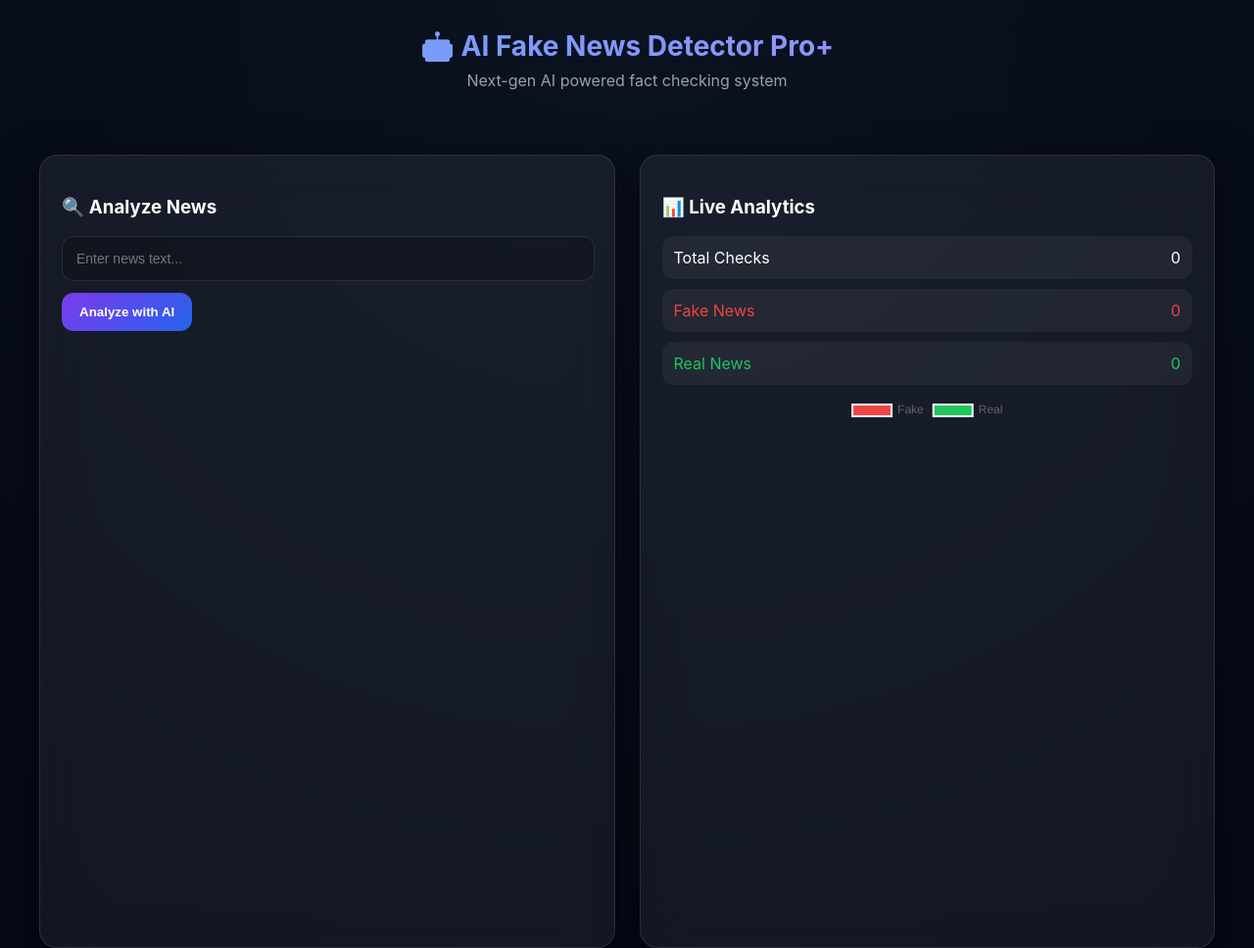
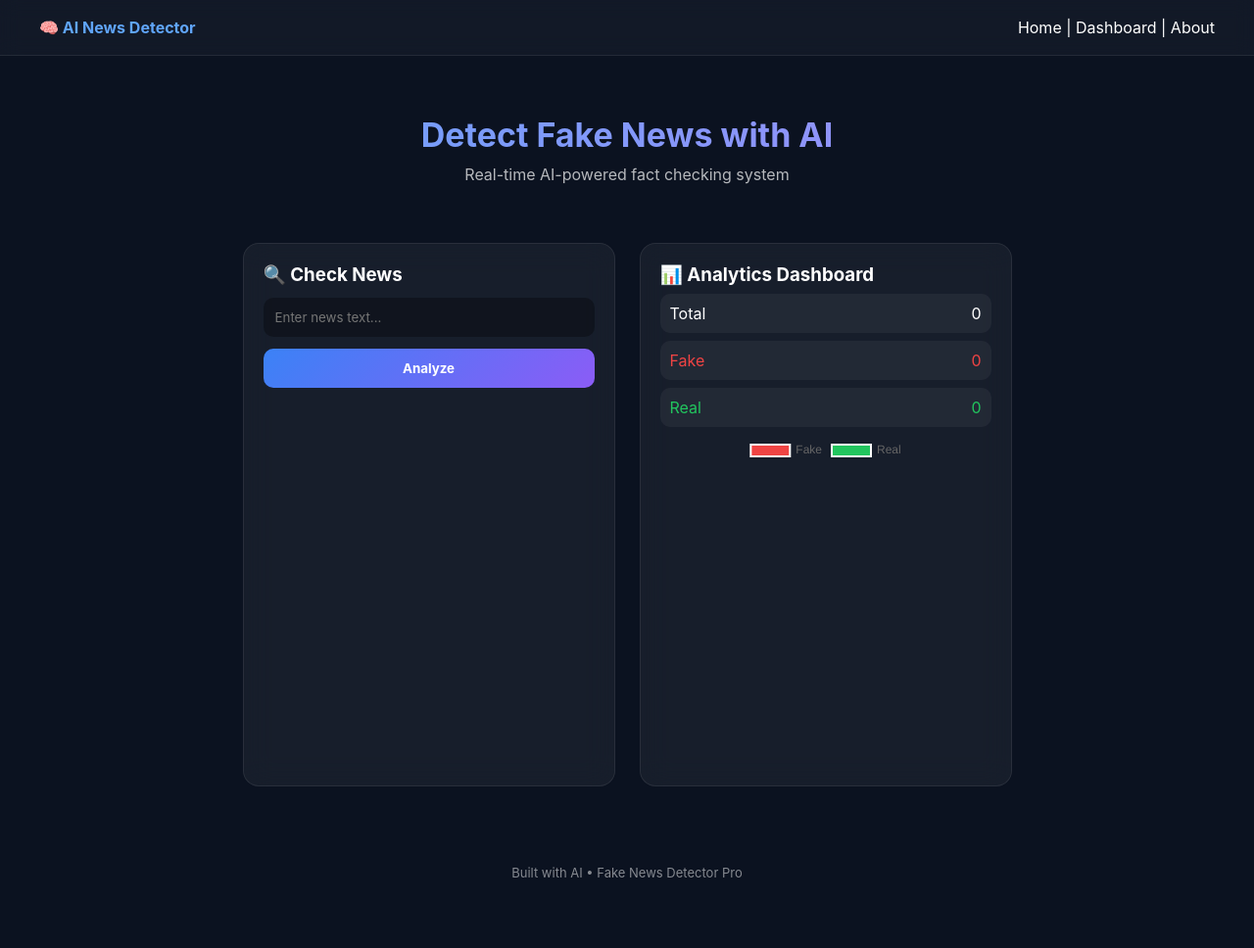
Before and after one commit to asad-449/fake-news-project, a website: page index.html in a window 1280 px wide. Shown: the whole page at 98% size. After the commit the page ends 919 px from the top, so only its background shows below. Drawn offline with nearby package versions, Linux system fonts and the light colour scheme.

Commit message:
Add files via upload

```diff
--- a/index.html
+++ b/index.html
@@ -1,125 +1,128 @@
 <!DOCTYPE html>
 <html>
 <head>
-  <title>AI News Detector Pro+</title>
+  <title>Fake News AI Detector</title>
 
   <script src="https://cdn.jsdelivr.net/npm/chart.js"></script>
 
   <style>
-    :root {
-      --bg1: #050816;
-      --bg2: #0b1220;
-      --glass: rgba(255,255,255,0.06);
-      --border: rgba(255,255,255,0.1);
-      --primary: #7c3aed;
-      --accent: #22c55e;
-      --danger: #ef4444;
+    * {
+      margin: 0;
+      padding: 0;
+      box-sizing: border-box;
+      font-family: -apple-system, BlinkMacSystemFont, "Segoe UI";
     }
 
     body {
-      margin: 0;
-      font-family: -apple-system, BlinkMacSystemFont, "Segoe UI";
-      background: radial-gradient(circle at top, var(--bg2), var(--bg1));
+      background: #0b1220;
       color: white;
-      overflow-x: hidden;
     }
 
-    /* HEADER */
-    .header {
-      text-align: center;
-      padding: 30px 10px;
+    /* NAVBAR */
+    .navbar {
+      display: flex;
+      justify-content: space-between;
+      padding: 18px 40px;
+      background: rgba(255,255,255,0.03);
+      border-bottom: 1px solid rgba(255,255,255,0.08);
+      position: sticky;
+      top: 0;
+      backdrop-filter: blur(10px);
     }
 
-    .header h1 {
-      font-size: 28px;
-      margin: 0;
+    .logo {
+      font-weight: 700;
+      color: #60a5fa;
+    }
+
+    /* HERO */
+    .hero {
+      text-align: center;
+      padding: 60px 20px 30px;
+    }
+
+    .hero h1 {
+      font-size: 34px;
       background: linear-gradient(90deg, #60a5fa, #a78bfa);
       -webkit-background-clip: text;
       -webkit-text-fill-color: transparent;
     }
 
-    .header p {
-      opacity: 0.6;
-      margin-top: 8px;
+    .hero p {
+      margin-top: 10px;
+      opacity: 0.7;
     }
 
-    /* LAYOUT */
-    .container {
-      display: grid;
-      grid-template-columns: 1fr 1fr;
+    /* MAIN SECTION */
+    .section {
+      display: flex;
+      justify-content: center;
       gap: 25px;
-      padding: 20px 40px;
+      padding: 30px;
+      flex-wrap: wrap;
     }
 
-    /* GLASS CARD */
     .card {
-      background: var(--glass);
-      border: 1px solid var(--border);
-      backdrop-filter: blur(25px);
-      border-radius: 18px;
-      padding: 22px;
-      box-shadow: 0 10px 40px rgba(0,0,0,0.5);
-      transition: 0.3s;
+      background: rgba(255,255,255,0.05);
+      border: 1px solid rgba(255,255,255,0.08);
+      border-radius: 16px;
+      padding: 20px;
+      width: 380px;
+      backdrop-filter: blur(15px);
     }
 
-    .card:hover {
-      transform: translateY(-4px);
-    }
-
-    /* INPUT */
     input {
-      width: 95%;
-      padding: 14px;
-      border-radius: 12px;
-      border: 1px solid rgba(255,255,255,0.1);
-      background: rgba(0,0,0,0.2);
+      width: 100%;
+      padding: 12px;
+      border-radius: 10px;
+      border: none;
+      margin-top: 12px;
+      outline: none;
+      background: rgba(0,0,0,0.3);
       color: white;
-      outline: none;
-      font-size: 14px;
     }
 
     button {
       margin-top: 12px;
-      padding: 12px 18px;
+      padding: 12px;
+      width: 100%;
       border: none;
-      border-radius: 12px;
-      background: linear-gradient(135deg, #7c3aed, #2563eb);
+      border-radius: 10px;
+      background: linear-gradient(135deg, #3b82f6, #8b5cf6);
       color: white;
-      font-weight: 600;
+      font-weight: bold;
       cursor: pointer;
-      transition: 0.3s;
     }
 
     button:hover {
-      transform: scale(1.05);
+      transform: scale(1.02);
     }
 
-    /* RESULT */
     #result {
       margin-top: 15px;
-      font-size: 15px;
-      line-height: 1.6;
+      line-height: 1.5;
     }
 
     /* DASHBOARD */
     .stat {
-      background: rgba(255,255,255,0.05);
-      padding: 12px;
-      border-radius: 12px;
-      margin: 10px 0;
       display: flex;
       justify-content: space-between;
+      padding: 10px;
+      margin: 8px 0;
+      background: rgba(255,255,255,0.05);
+      border-radius: 10px;
     }
 
-    .fake { color: var(--danger); }
-    .real { color: var(--accent); }
+    .fake { color: #ef4444; }
+    .real { color: #22c55e; }
 
-    /* MOBILE */
-    @media(max-width: 900px){
-      .container{
-        grid-template-columns: 1fr;
-        padding: 10px;
-      }
+    /* FOOTER */
+    .footer {
+      text-align: center;
+      padding: 20px;
+      margin-top: 30px;
+      opacity: 0.5;
+      font-size: 13px;
     }
 
   </style>
@@ -127,40 +130,48 @@
 
 <body>
 
-<div class="header">
-  <h1>🤖 AI Fake News Detector Pro+</h1>
-  <p>Next-gen AI powered fact checking system</p>
+<!-- NAV -->
+<div class="navbar">
+  <div class="logo">🧠 AI News Detector</div>
+  <div>Home | Dashboard | About</div>
 </div>
 
-<div class="container">
+<!-- HERO -->
+<div class="hero">
+  <h1>Detect Fake News with AI</h1>
+  <p>Real-time AI-powered fact checking system</p>
+</div>
+
+<!-- MAIN -->
+<div class="section">
 
   <!-- INPUT CARD -->
   <div class="card">
-    <h3>🔍 Analyze News</h3>
+    <h3>🔍 Check News</h3>
 
     <input type="text" id="newsInput" placeholder="Enter news text...">
 
-    <button onclick="checkNews()">Analyze with AI</button>
+    <button onclick="checkNews()">Analyze</button>
 
     <div id="result"></div>
   </div>
 
-  <!-- DASHBOARD CARD -->
+  <!-- DASHBOARD -->
   <div class="card">
-    <h3>📊 Live Analytics</h3>
+    <h3>📊 Analytics Dashboard</h3>
 
     <div class="stat">
-      <span>Total Checks</span>
+      <span>Total</span>
       <span id="total">0</span>
     </div>
 
     <div class="stat fake">
-      <span>Fake News</span>
+      <span>Fake</span>
       <span id="fake">0</span>
     </div>
 
     <div class="stat real">
-      <span>Real News</span>
+      <span>Real</span>
       <span id="real">0</span>
     </div>
 
@@ -169,6 +180,11 @@
 
 </div>
 
+<!-- FOOTER -->
+<div class="footer">
+  Built with AI • Fake News Detector Pro
+</div>
+
 <script src="script.js"></script>
 
 </body>
```
